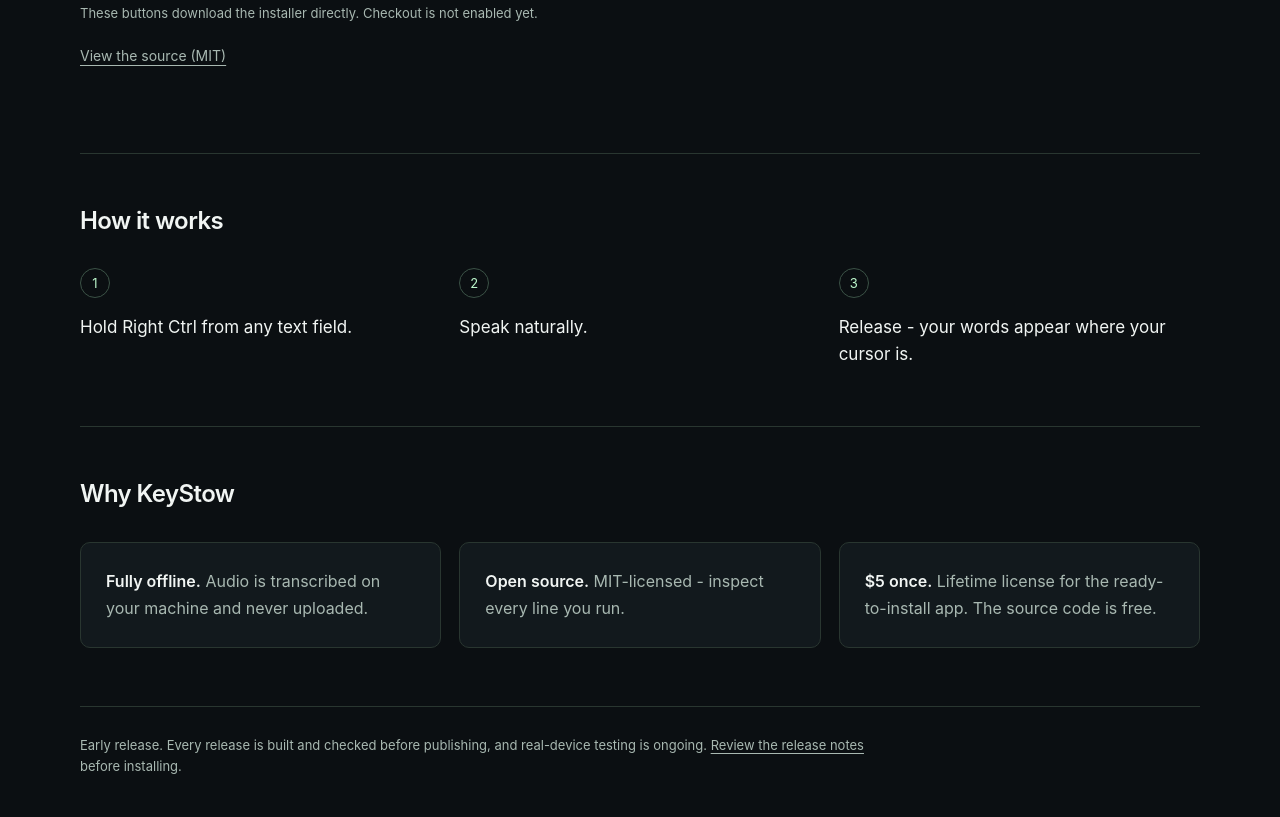
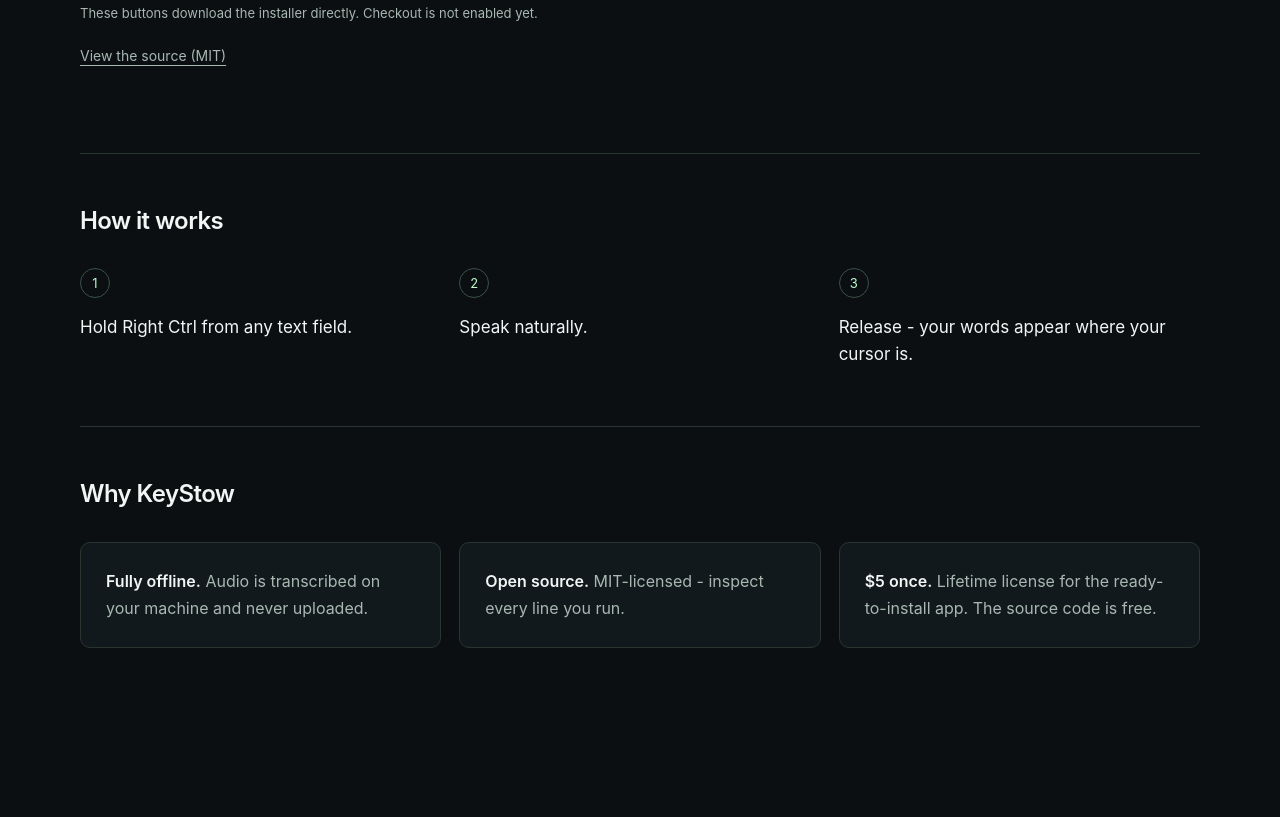
Before and after one commit to hullashoo6/keystow, a plain HTML site: page docs/index.html in a window 1280 px wide. Shown: the part 621-1438 px from the top of the page. After the commit the page ends 1327 px from the top, so only its background shows below. Drawn offline with Linux system fonts and the light colour scheme.

Commit message:
Remove footer per owner: docs/index.html [skip ci]

```diff
--- a/docs/index.html
+++ b/docs/index.html
@@ -17,6 +17,6 @@
 <section class="section"><h2>How it works</h2><div class="grid"><div class="step"><span class="number">1</span><p>Hold Right Ctrl from any text field.</p></div><div class="step"><span class="number">2</span><p>Speak naturally.</p></div><div class="step"><span class="number">3</span><p>Release - your words appear where your cursor is.</p></div></div></section>
 <section class="section"><h2>Why KeyStow</h2><div class="grid why"><div class="point"><p><strong>Fully offline.</strong> Audio is transcribed on your machine and never uploaded.</p></div><div class="point"><p><strong>Open source.</strong> MIT-licensed - inspect every line you run.</p></div><div class="point"><p><strong>$5 once.</strong> Lifetime license for the ready-to-install app. The source code is free.</p></div></div></section>
 </main>
-<footer><p>Early release. Every release is built and checked before publishing, and real-device testing is ongoing. <a href="https://github.com/hullashoo6/keystow/releases/tag/v1.0.1">Review the release notes</a> before installing.</p></footer>
+
 </body>
 </html>
```
